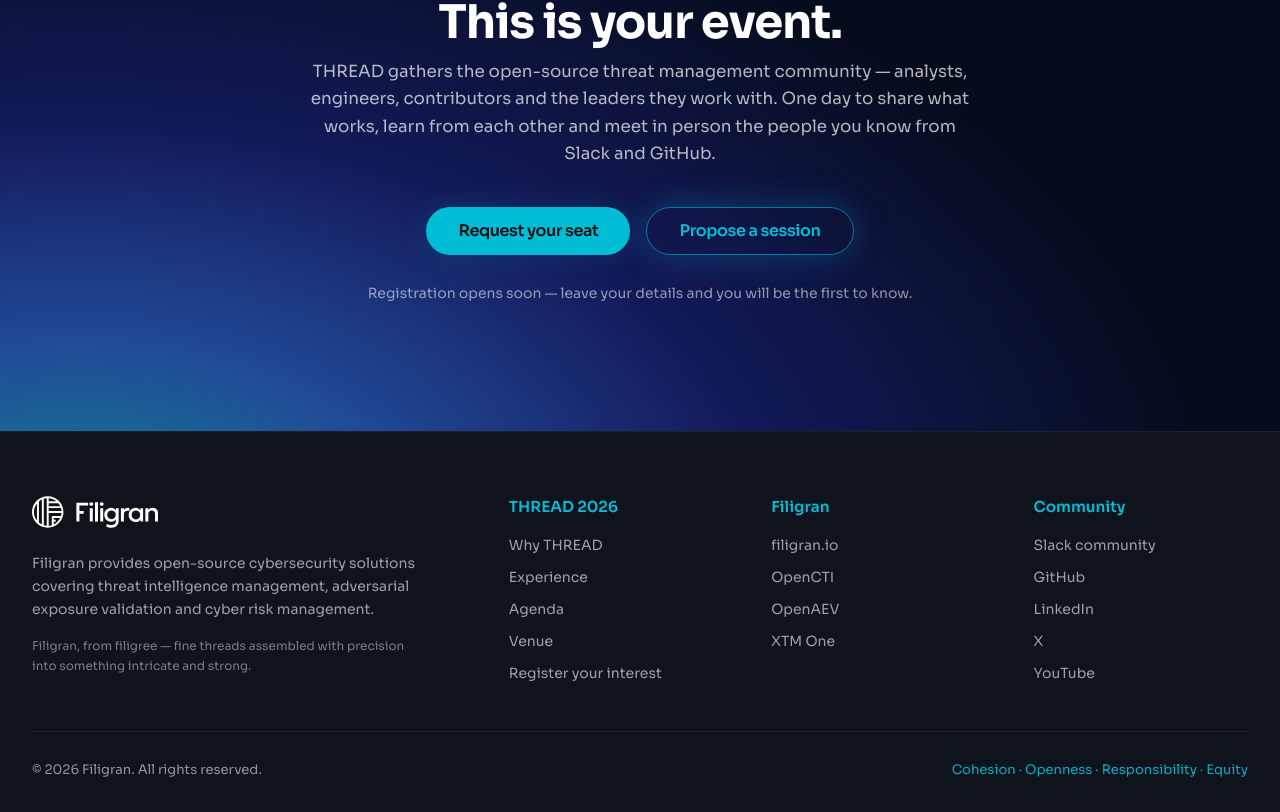
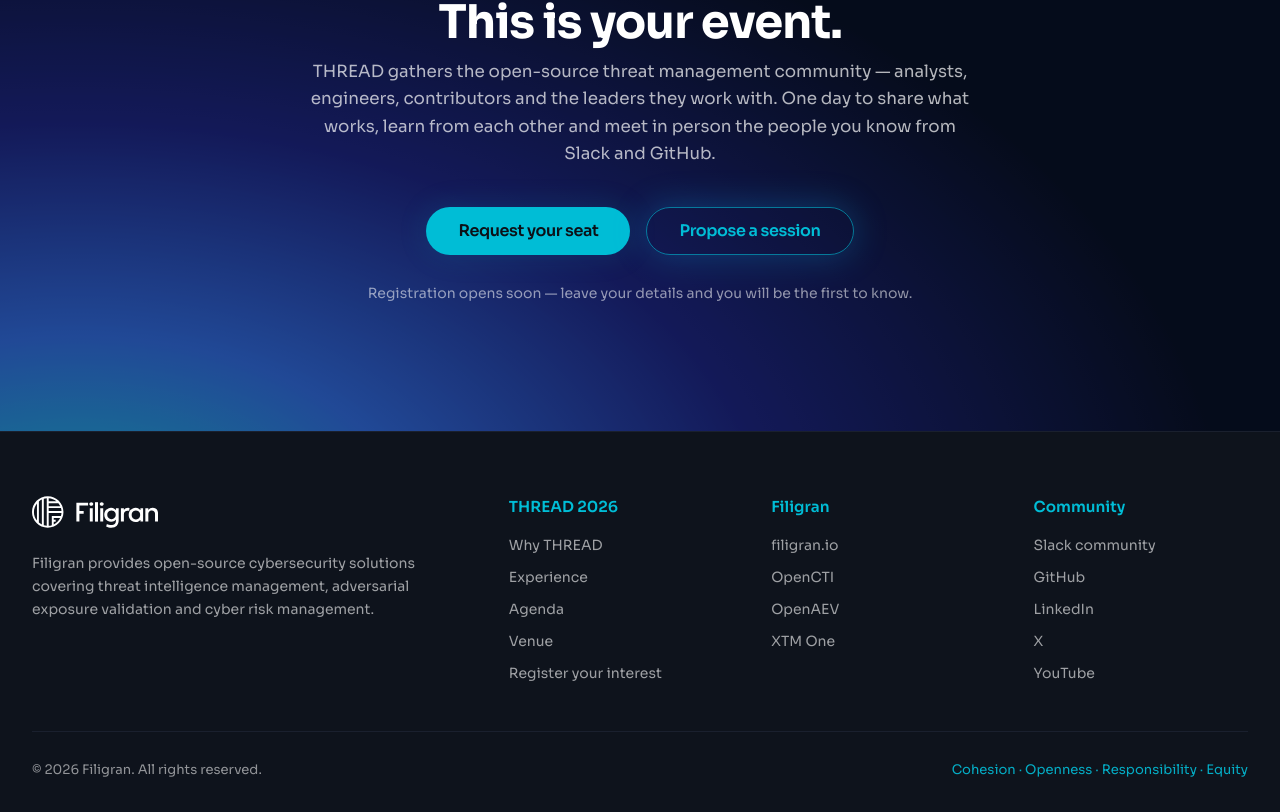
Before and after one commit to FiligranHQ/thread-conference, a React (Vite) app: page / in a window 1280 px wide. Shown: the part 6790-7602 px from the top of the page. Built offline with nearby package versions, Linux system fonts and the light colour scheme.

Commit message:
Remove filigree quote from footer

```diff
--- a/src/components/Footer.tsx
+++ b/src/components/Footer.tsx
@@ -43,9 +43,7 @@ export const Footer = () => (
           <p className="mb-4 max-w-sm text-sm leading-relaxed text-foreground/60">
             {footerText.description}
           </p>
-          <p className="max-w-sm text-xs leading-relaxed text-foreground/45">
-            {footerText.filigree}
-          </p>
+
         </div>
         <FooterColumn heading="THREAD 2026" links={threadLinks} />
         <FooterColumn heading="Filigran" links={footerLinks.filigran} />
```
